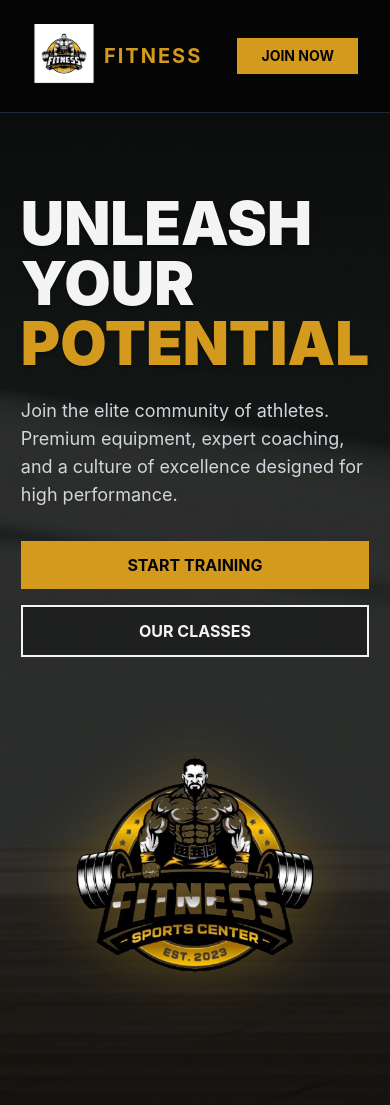
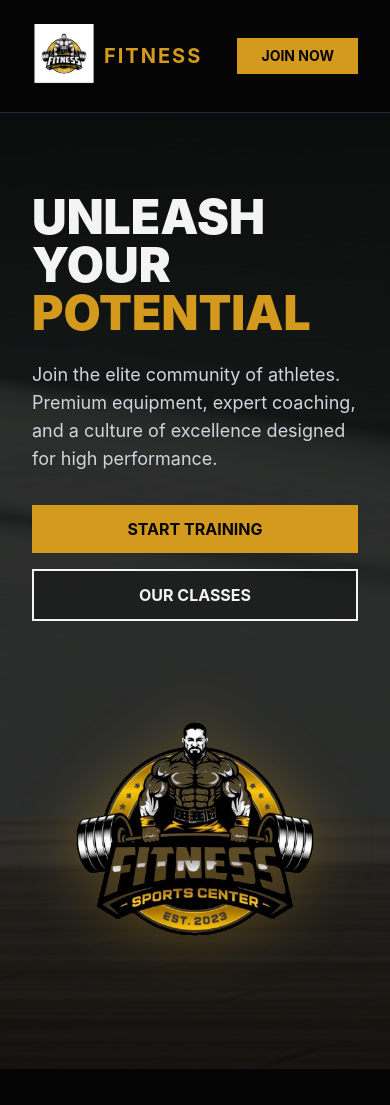
Before and after one commit to V-Ashen/gym-website, a React (Vite) app: page / in a window 390 px wide. After the commit the page ends 1069 px from the top, so only its background shows below. Built offline with nearby package versions, Linux system fonts and the light colour scheme.

Commit message:
fixed spacing and font size

```diff
--- a/src/components/Hero.jsx
+++ b/src/components/Hero.jsx
@@ -1,22 +1,22 @@
 import React from 'react';
 import rblogo from '../assets/rblogo.png';
-import heroBg from '../assets/hero-bg.png'; // Importing your background image!
+import heroBg from '../assets/hero-bg.png';
 
 const Hero = () => {
   return (
     <section
-      className="relative flex flex-col md:flex-row items-center justify-between px-8 md:px-16 py-20 min-h-[80vh] bg-cover bg-center"
+      className="relative flex items-center min-h-[80vh] bg-cover bg-center"
       style={{ backgroundImage: `url(${heroBg})` }}
     >
-      {/* This is the Dark Overlay (like sunglasses) so the text stays readable! */}
+      {/* Dark Overlay */}
       <div className="absolute inset-0 bg-black/80"></div>
 
-      {/* We put the content inside a 'relative z-10' div so it sits on top of the overlay */}
-      <div className="relative z-10 flex flex-col md:flex-row items-center justify-between w-full">
+      {/* CONTAINER: max-w-7xl mx-auto brings the left and right sides closer to the center */}
+      <div className="relative z-10 w-full max-w-7xl mx-auto px-8 md:px-16 py-20 flex flex-col md:flex-row items-center justify-between gap-12">
 
         {/* Left Column: Text & Buttons */}
         <div className="md:w-1/2 flex flex-col items-start text-left">
-          <h1 className="text-6xl md:text-8xl font-black text-brand-light leading-none mb-6 text-shadow-lg">
+          <h1 className="text-5xl md:text-7xl font-black text-brand-light leading-none mb-6">
             UNLEASH <br />
             YOUR <br />
             <span className="text-brand-yellow">POTENTIAL</span>
@@ -28,7 +28,7 @@ const Hero = () => {
           </p>
 
           <div className="flex flex-col sm:flex-row gap-4 w-full sm:w-auto">
-            <button className="bg-brand-yellow text-brand-black px-8 py-3 font-bold hover:bg-yellow-600 transition">
+            <button className="bg-brand-yellow text-brand-black px-8 py-3 font-bold hover:brightness-110 transition">
               START TRAINING
             </button>
             <button className="border-2 border-brand-light text-brand-light px-8 py-3 font-bold hover:bg-brand-light hover:text-brand-black transition bg-black/30">
@@ -38,11 +38,11 @@ const Hero = () => {
         </div>
 
         {/* Right Column: Giant Logo graphic */}
-        <div className="md:w-1/2 flex justify-center mt-12 md:mt-0">
+        <div className="md:w-1/2 flex justify-center">
           <img
             src={rblogo}
             alt="Gym Hero Graphic"
-            className="w-80 md:w-[500px] drop-shadow-[0_0_30px_rgba(212,154,30,0.4)]"
+            className="w-80 md:w-[450px] drop-shadow-[0_0_30px_rgba(212,154,30,0.4)]"
           />
         </div>
 
--- a/src/components/Navbar.jsx
+++ b/src/components/Navbar.jsx
@@ -1,16 +1,19 @@
 import React from 'react';
-import logo from '../assets/logo.png'; // Importing your logo!
+import logo from '../assets/logo.png';
 
 const Navbar = () => {
   return (
-    <nav className="flex justify-between items-center py-6 px-8 md:px-16 bg-brand-black border-b border-gray-800">
-      {/* Left side: Small Logo */}
+    <nav className="bg-brand-black border-b border-gray-800">
+      {/* THIS is the container: max-w-7xl keeps it from getting too wide, mx-auto centers it! */}
+      <div className="max-w-7xl mx-auto flex justify-between items-center py-6 px-8 md:px-16">
+
+        {/* Left side: Logo & Yellow Text */}
         <div className="flex items-center gap-2">
           <img src={logo} alt="Fitness Logo" className="w-16" />
           <span className="text-xl font-bold tracking-widest text-brand-yellow">FITNESS</span>
         </div>
 
-      {/* Middle: Links (Hidden on small phones, visible on desktop) */}
+        {/* Middle: Links */}
         <ul className="hidden md:flex space-x-10 text-brand-light text-sm font-bold tracking-widest">
           <li className="hover:text-brand-yellow cursor-pointer transition">HOME</li>
           <li className="hover:text-brand-yellow cursor-pointer transition">ABOUT</li>
@@ -18,10 +21,12 @@ const Navbar = () => {
           <li className="hover:text-brand-yellow cursor-pointer transition">CONTACT</li>
         </ul>
 
-      {/* Right side: Button */}
-      <button className="bg-brand-yellow text-brand-black px-6 py-2 text-sm font-bold hover:bg-yellow-600 transition">
+        {/* Right side: Solid Yellow Button */}
+        <button className="bg-brand-yellow text-brand-black px-6 py-2 text-sm font-bold hover:brightness-110 transition">
           JOIN NOW
         </button>
+
+      </div>
     </nav>
   );
 };
```
Lines whose indentation alone changed are shown as unchanged.
